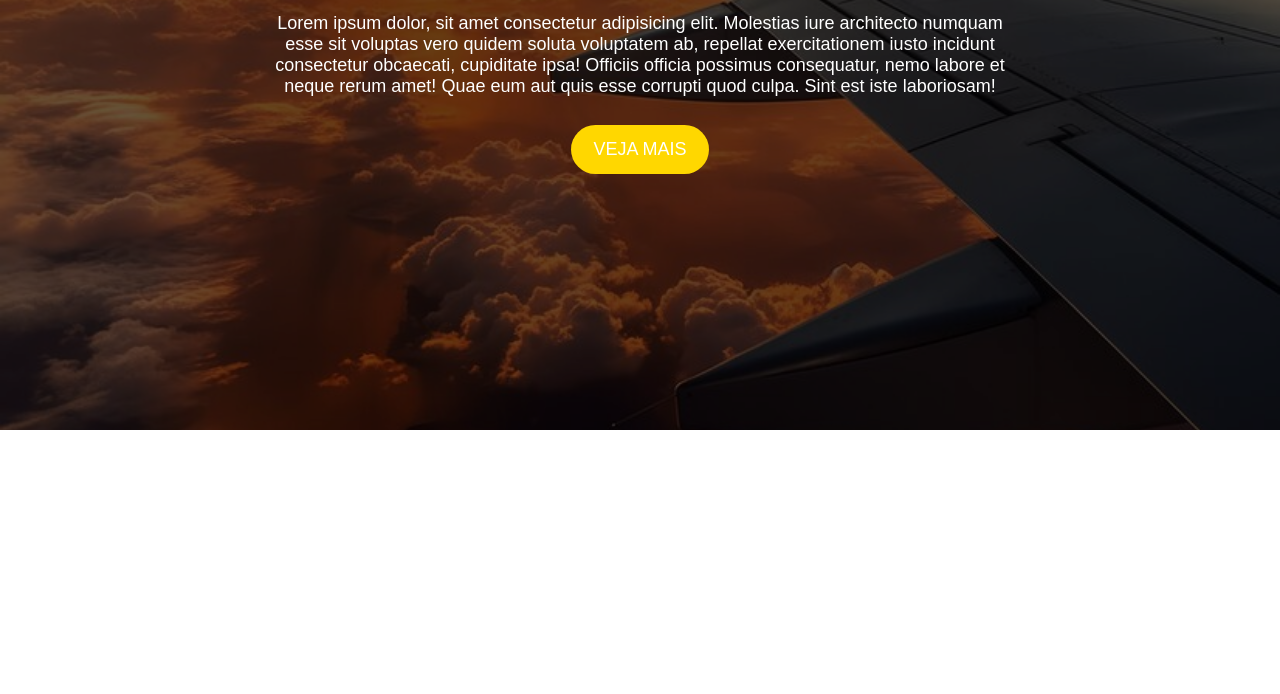
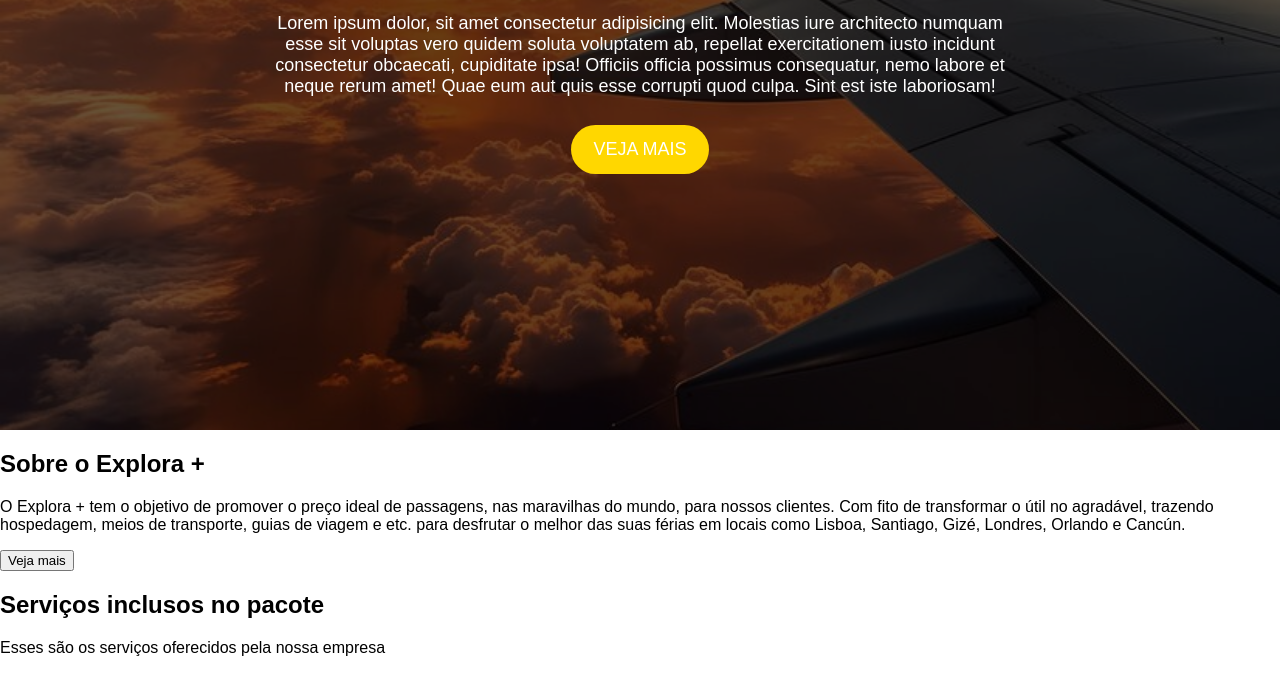
Before and after one commit to maneuu/Explora-Mais, a plain HTML site: page index.html in a window 1280 px wide. Shown: the part 370-1064 px from the top of the page. Drawn offline with Linux system fonts and the light colour scheme.

Commit message:
Add Imagens

```diff
--- a/index.html
+++ b/index.html
@@ -26,6 +26,22 @@
             <button>Veja mais</button>
         </div>
     </div>
+    <main>
+        <section class="sobre-exploramais">
+            <h1 class="h1-sobreexplora+"> Sobre o Explora +</h1>
+            <p class="p-sobreexplora+"> O Explora + tem o objetivo de promover o preço ideal de passagens, nas maravilhas do mundo,
+                para nossos clientes. Com fito de transformar o útil no agradável, trazendo hospedagem, meios de transporte, guias de viagem e etc.
+                para desfrutar o melhor das suas férias em locais como Lisboa, Santiago, Gizé, Londres, Orlando e Cancún.
+            </p>
+            <button class="veja_mais-sobre_exploramais"> Veja mais </button>
+        </section>
+        <section class="serviços">
+            <h1 class="h1-serviços"> Serviços inclusos no pacote</h1>
+            <p class="p-serviços"> Esses são os serviços oferecidos pela nossa empresa</p>
+        </section>
+    </main>
+    <footer>
+
+    </footer>
 </body>
-
 </html>
```
Also changed, not shown: img/Cancun.jpg (added), img/Gizé.jpg (added), img/Guias de turismo.jpg (added), img/Hotéis.jpg (added), img/Imagem_Passagens.jpeg (added), img/Lisboa.jpg (added), img/Londres.jpg (added), img/Montanhas.jpg (added), img/Orlando.jpeg (added), img/Santiago.jpg (added).
